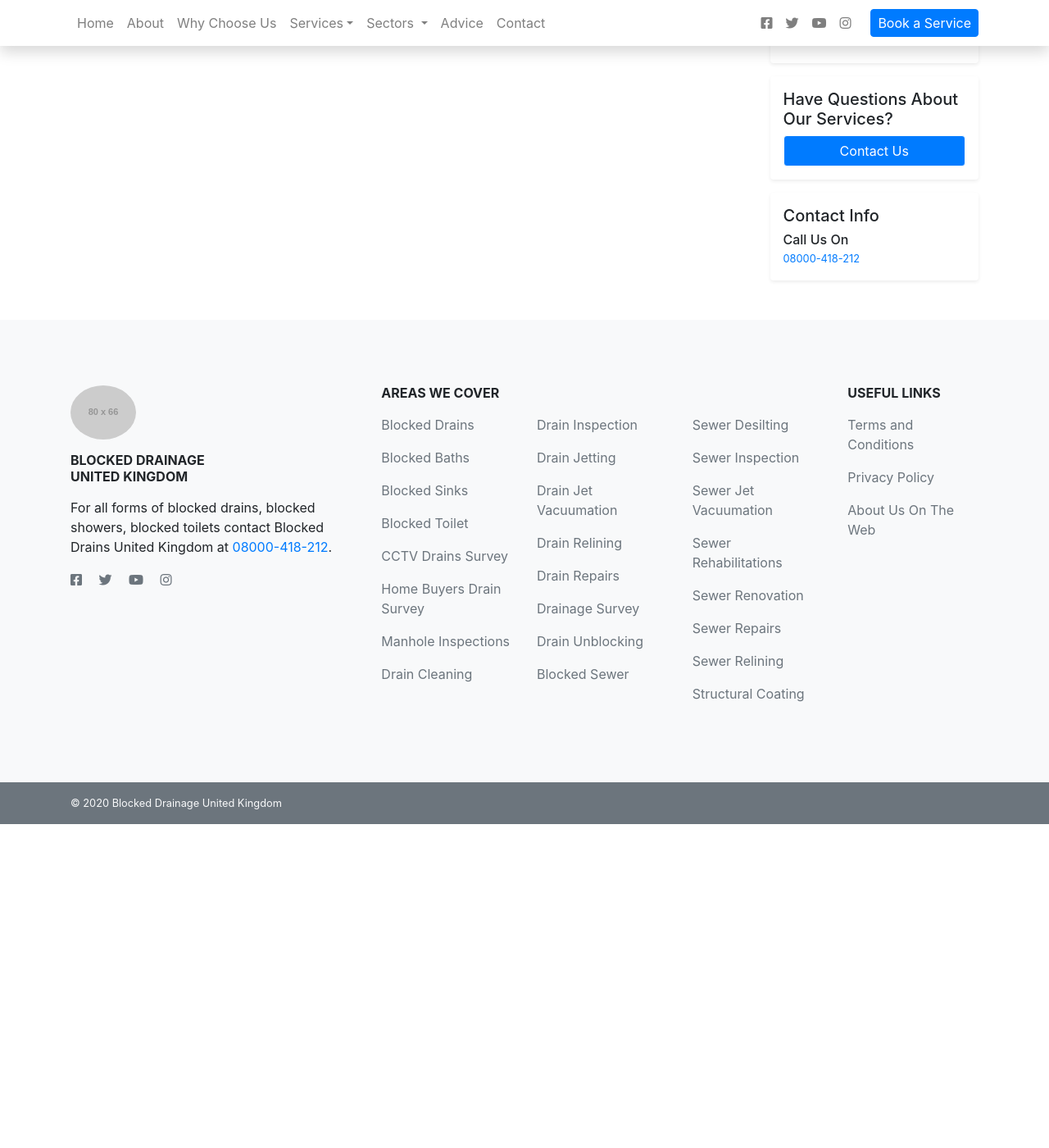
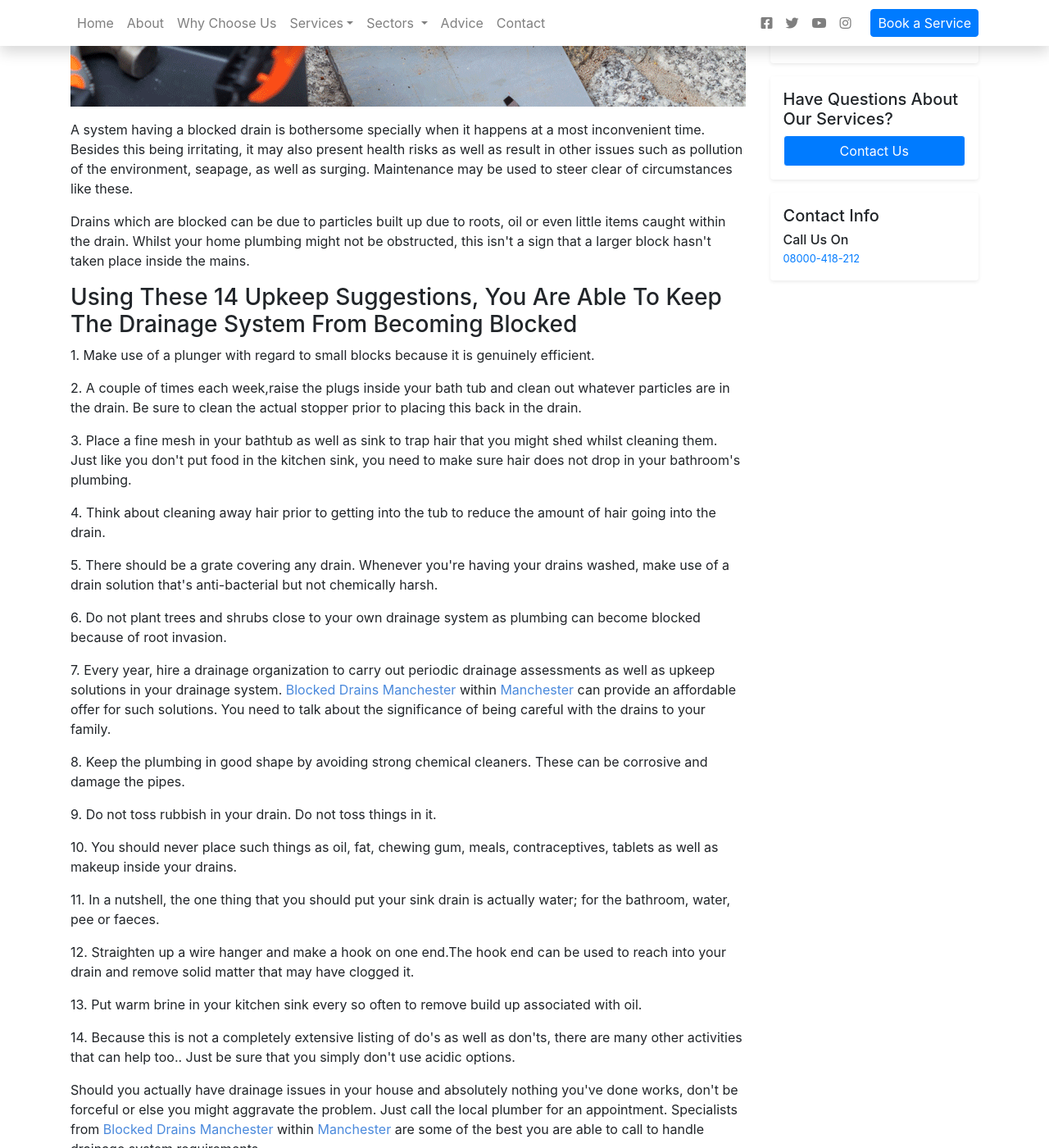
Before and after one commit to adyanmuhammad/mass-city-rev-1, a Jekyll site: the page built from pages/advice.html, in a window 1280 px wide and 1400 px high, scrolled down 1074 px. Shown: the whole window at 82% size. Built offline with Jekyll 4.4.1, drawn with Linux system fonts in a browser that asks for light colours; nearby versions of some CDN libraries; before the commit the page ends 2079 px from its top, so only the background shows below that; some of the changed text lies outside the part shown.

Commit message:
Update advice.html

```diff
--- a/pages/advice.html
+++ b/pages/advice.html
@@ -4,10 +4,62 @@ title: "Drainage Maintenance System Tips"
 permalink: /advice/
 ---
 
-<div class="row py-3">
-  <div class="col-12">
-    <h2>
-        14 Upkeep Ideas To Keep The Drainage System Obstruction-free
-    </h2>
-  </div>
-</div>
+<h2>
+    14 Upkeep Ideas To Keep The Drainage System Obstruction-free
+</h2>
+<img src="/assets/img/drain-cleaning-3.png" alt="" class="img-fluid my-3">
+<p>
+  A system having a blocked drain is bothersome specially when it happens at a most inconvenient time. Besides this being irritating, it may also present health risks as well as result in other issues such as pollution of the environment, seapage, as well as surging. Maintenance may be used to steer clear of circumstances like these.
+</p>
+<p>
+  Drains which are blocked can be due to particles built up due to roots, oil or even little items caught within the drain. Whilst your home plumbing might not be obstructed, this isn't a sign that a larger block hasn't taken place inside the mains.
+</p>
+<h3>
+  Using These 14 Upkeep Suggestions, You Are Able To Keep The Drainage System From Becoming Blocked
+</h3>
+<p>
+  1. Make use of a plunger with regard to small blocks because it is genuinely efficient.
+</p>
+<p>
+  2. A couple of times each week,raise the plugs inside your bath tub and clean out whatever particles are in the drain. Be sure to clean the actual stopper prior to placing this back in the drain.
+</p>
+<p>
+  3. Place a fine mesh in your bathtub as well as sink to trap hair that you might shed whilst cleaning them. Just like you don't put food in the kitchen sink, you need to make sure hair does not drop in your bathroom's plumbing.
+</p>
+<p>
+  4. Think about cleaning away hair prior to getting into the tub to reduce the amount of hair going into the drain.
+</p>
+<p>
+  5. There should be a grate covering any drain. Whenever you're having your drains washed, make use of a drain solution that's anti-bacterial but not chemically harsh.
+</p>
+<p>
+  6. Do not plant trees and shrubs close to your own drainage system as plumbing can become blocked because of root invasion.
+</p>
+<p>
+  7. Every year, hire a drainage organization to carry out periodic drainage assessments as well as upkeep solutions in your drainage system.
+  <span style="color:#4a89dc;">Blocked Drains Manchester</span> within <span style="color:#4a89dc;">Manchester</span> can provide an affordable offer for such solutions. You need to talk about the significance of being careful with the drains to your family.
+</p>
+<p>
+  8. Keep the plumbing in good shape by avoiding strong chemical cleaners. These can be corrosive and damage the pipes.
+</p>
+<p>
+  9. Do not toss rubbish in your drain. Do not toss things in it.
+</p>
+<p>
+  10. You should never place such things as oil, fat, chewing gum, meals, contraceptives, tablets as well as makeup inside your drains.
+</p>
+<p>
+  11. In a nutshell, the one thing that you should put your sink drain is actually water; for the bathroom, water, pee or faeces.
+</p>
+<p>
+  12. Straighten up a wire hanger and make a hook on one end.The hook end can be used to reach into your drain and remove solid matter that may have clogged it.
+</p>
+<p>
+  13. Put warm brine in your kitchen sink every so often to remove build up associated with oil.
+</p>
+<p>
+  14. Because this is not a completely extensive listing of do's as well as don'ts, there are many other activities that can help too.. Just be sure that you simply don't use acidic options.
+</p>
+<p>
+  Should you actually have drainage issues in your house and absolutely nothing you've done works, don't be forceful or else you might aggravate the problem. Just call the local plumber for an appointment. Specialists from <span style="color:#4a89dc;">Blocked Drains Manchester</span> within <span style="color:#4a89dc;">Manchester</span> are some of the best you are able to call to handle drainage system requirements.
+</p>
```
